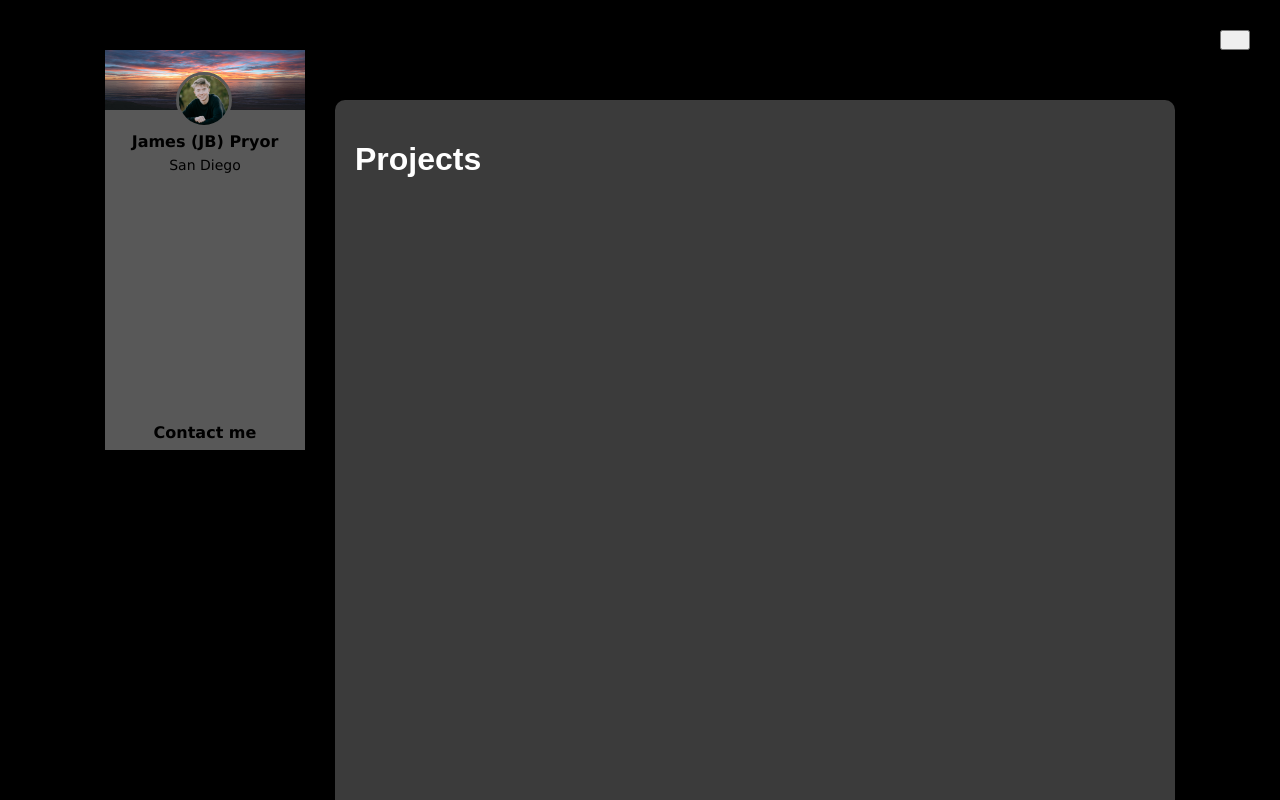
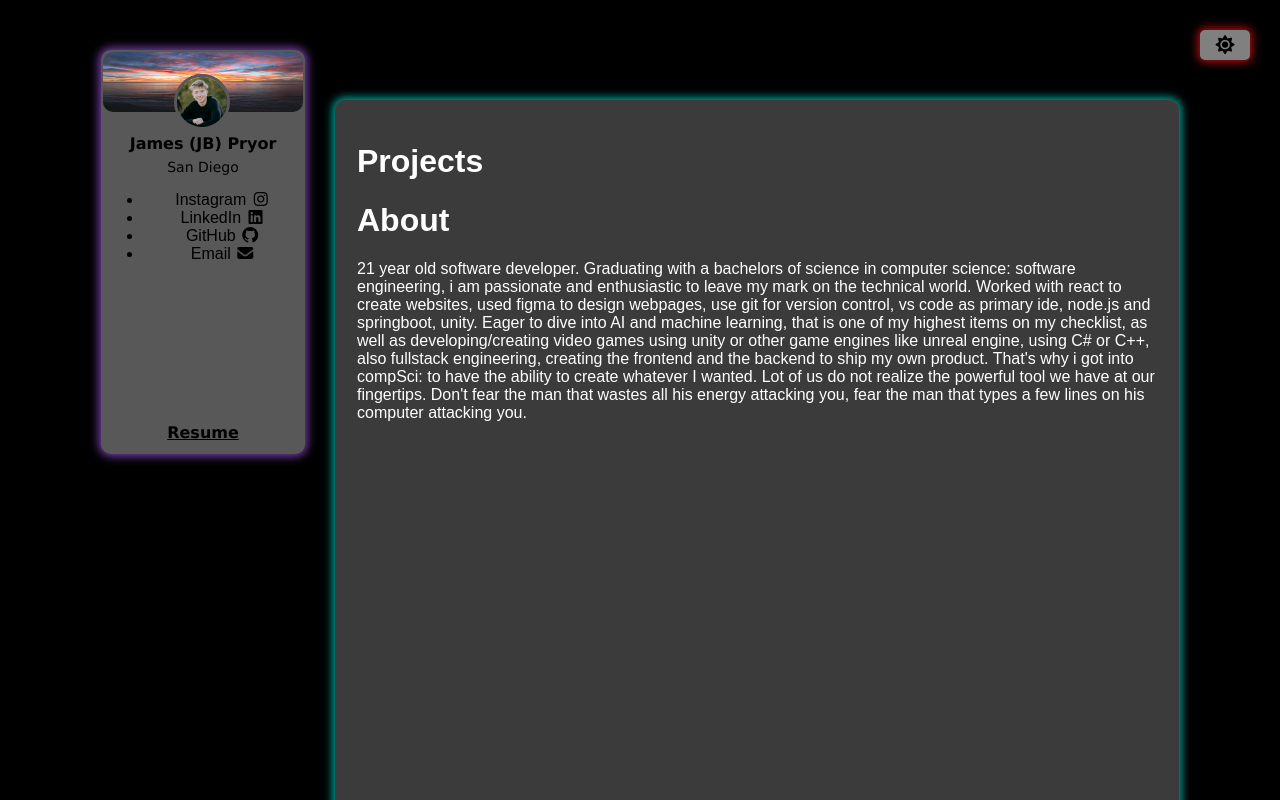
Before and after one commit to jb-pryor/Portfolio, a React (Vite) app: page / in a window 1280 px wide. Shown: the top 800 px of the page. Built offline with nearby package versions, Linux system fonts and the light colour scheme.

Commit message:
updated a couple of things

```diff
--- a/package.json
+++ b/package.json
@@ -10,6 +10,7 @@
     "preview": "vite preview"
   },
   "dependencies": {
+    "@fortawesome/fontawesome-free": "^7.0.1",
     "react": "^19.1.1",
     "react-dom": "^19.1.1"
   },
--- a/src/App.css
+++ b/src/App.css
@@ -25,6 +25,10 @@ body {
   align-self: flex-start; /* so it doesn't stretch with flex */
 
   text-align: center;
+  border-radius: 10px;
+
+  border: 2px solid transparent; /* base border */
+  box-shadow: 0 0 10px 2px rgba(177, 95, 255, 0.7);
 }
 
 /* Main content */
@@ -36,6 +40,8 @@ body {
   color: white;
   border-radius: 10px;
   height: 2000px;
+  border: 2px solid transparent; /* base border */
+  box-shadow: 0 0 10px 2px rgba(0, 255, 242, 0.7);
 }
 
 .circleImg {
@@ -54,19 +60,29 @@ body {
 }
 
 .contact {
-  margin-top: 250px;
+  margin-top: 160px;
 }
 
 .contact:hover {
   color: blue;
+  cursor: pointer;
 }
 
 button {
   position: absolute;
   right: 30px;
   top: 30px;
-  width: 30px;
-  height: 20px;
+  width: 50px;
+  height: 30px;
+  border-radius: 5px;
+  background-color: grey;
+
+  border: 2px solid transparent; /* base border */
+  box-shadow: 0 0 10px 2px rgba(255, 26, 26, 0.7);
+}
+
+button i {
+  font-size: 17px;
 }
 
 .location {
@@ -74,3 +90,7 @@ button {
   margin-top: -10px;
   font-size: 14px;
 }
+
+.sunset {
+  border-radius: 10px;
+}
--- a/src/App.jsx
+++ b/src/App.jsx
@@ -1,23 +1,40 @@
 import { useState } from 'react'
 import './App.css'
 import SideBar from './SideBar'
+import "@fortawesome/fontawesome-free/css/all.min.css";
+
 
 export default function App() {
   return (
     <div className="app">
-      <button className='dayNite'></button>
+      <button className='dayNite'><i className='fa-solid fa-sun'></i></button>
+
       <div className="sidebar">
-        <img src='/src/assets/sunset.jpg' alt='Example' width='200' height='60'/>
+        <img src='/src/assets/sunset.jpg' alt='Example' width='200' height='60' className='sunset'/>
         <img src='/src/assets/7A6A1293.jpg' alt='ProfilePic' width='50' height='50' className='circleImg'/>
         <p className='name'>James (JB) Pryor</p>
         <p className='location'>San Diego</p>
-        <p className='name contact'>Contact me</p>
+        <ul>
+          <li>Instagram <i className='fa-brands fa-instagram'></i></li>
+          <li>LinkedIn <i className='fa-brands fa-linkedin'></i></li>
+          <li>GitHub <i className='fa-brands fa-github'></i></li>
+          <li>Email <i className='fa-solid fa-envelope'></i></li>
+        </ul>
+        <p className='name contact'><u>Resume</u></p>
       </div>
 
       <div className="main">
         <h1>Projects</h1>
         <p>
         </p>
+        <h1>About</h1>
+        <p>
+          21 year old software developer. Graduating with a bachelors of science in computer science: software engineering, i am passionate and enthusiastic to leave my mark on the technical world.
+          Worked with react to create websites, used figma to design webpages, use git for version control, vs code as primary ide, node.js and springboot, unity.
+          Eager to dive into AI and machine learning, that is one of my highest items on my checklist, as well as developing/creating video games using unity or other game engines like unreal engine, using C# or C++, also fullstack engineering, creating the frontend and the backend to ship my own product.
+          That's why i got into compSci: to have the ability to create whatever I wanted.
+          Lot of us do not realize the powerful tool we have at our fingertips. Don't fear the man that wastes all his energy attacking you, fear the man that types a few lines on his computer attacking you.
+        </p>
       </div>
     </div>
   );
```
Also changed, not shown: 1 other file (tests, documents, lock files or other folders).
